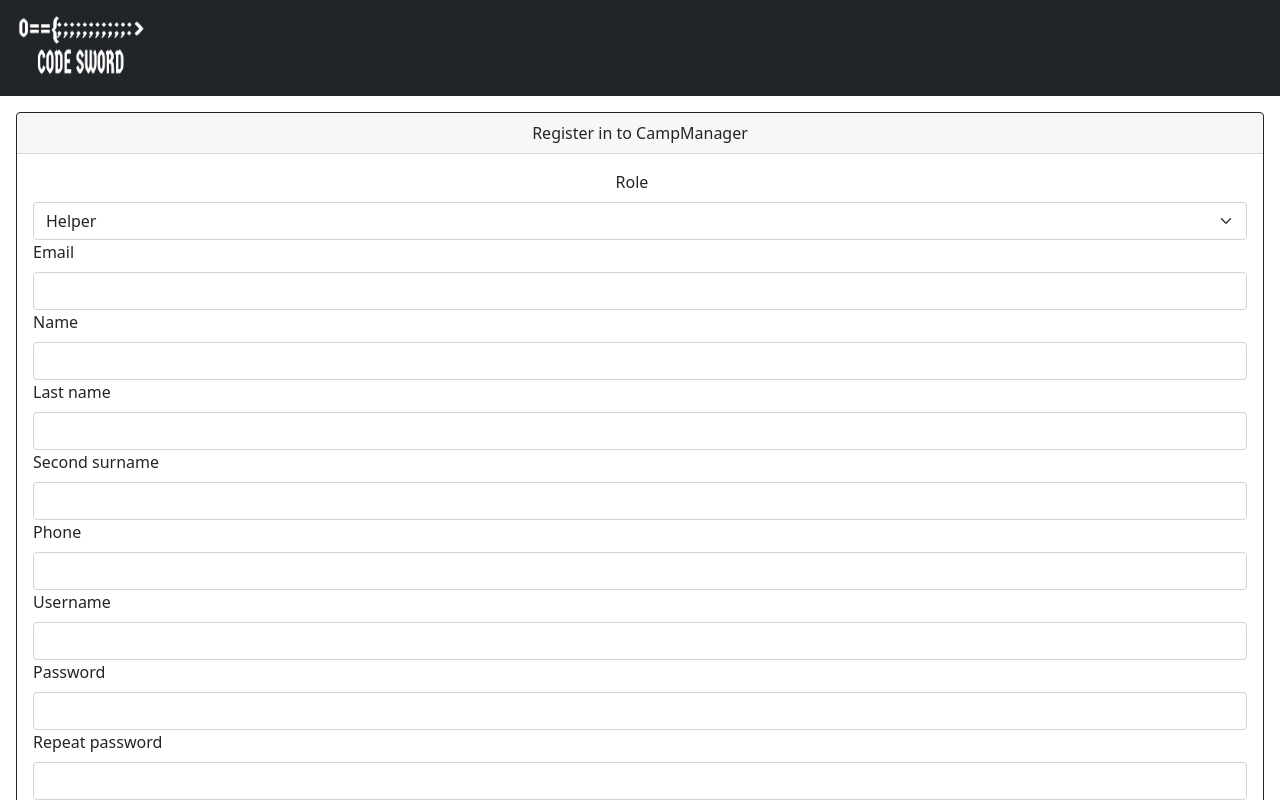
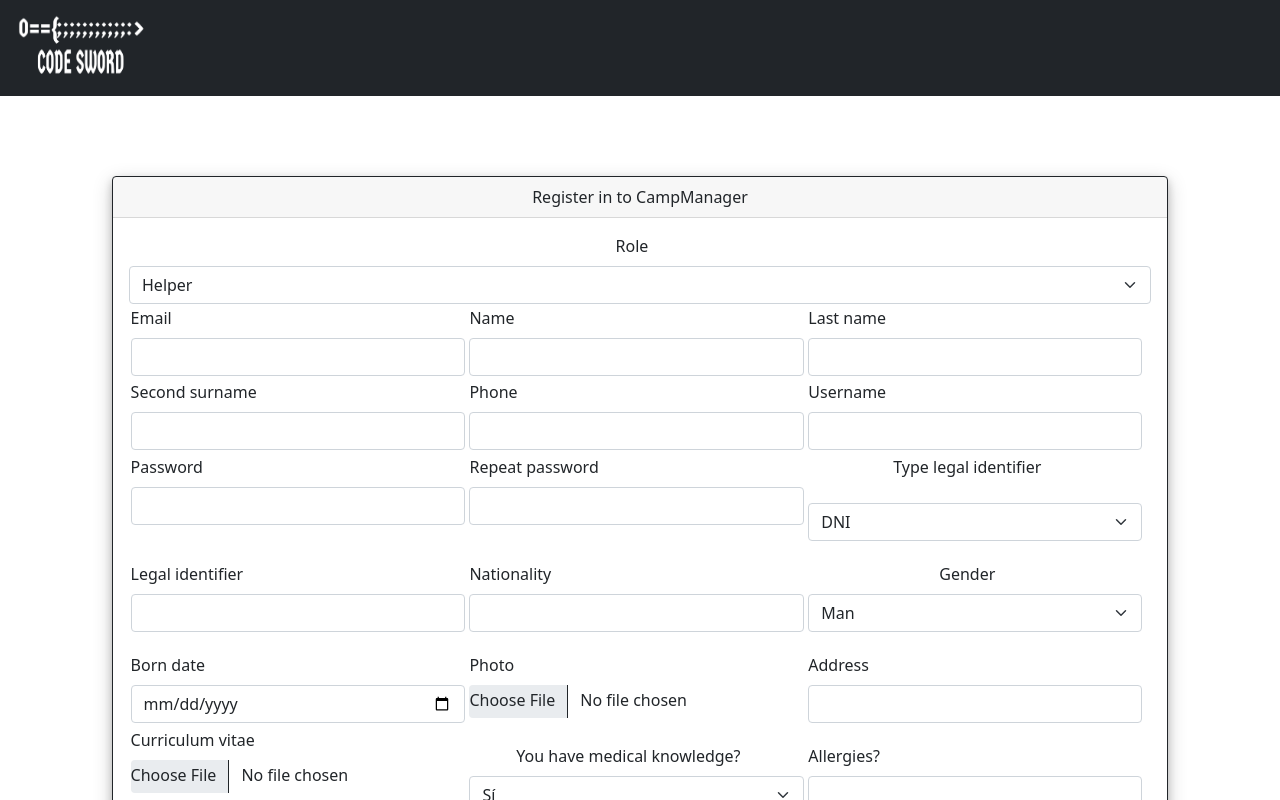
Before and after one commit to davidordo85/Frontend_campManager, a React (Create React App) app in the folder client/: page /register in a window 1280 px wide. Shown: the top 800 px of the page. Built offline with nearby package versions, Linux system fonts and the light colour scheme; no server answers.

Commit message:
register boostrap version

```diff
--- a/client/src/components/auth/RegisterPage/register.css
+++ b/client/src/components/auth/RegisterPage/register.css
@@ -8,13 +8,24 @@
   flex-direction: column;
 }
 
+.form-group > div {
+  margin: 0.1rem;
+}
+
 .form-role,
 .text-header {
   text-align: center;
 }
 
-.label-role {
+.label-role,
+.medical-label {
   margin-right: 1rem;
+}
+
+.form-gender,
+.form-medical {
+  text-align: center;
+  margin-top: 1rem;
 }
 
 .identify-label,
@@ -29,3 +40,30 @@
 .gender-form {
   margin-bottom: 1rem;
 }
+
+@media (min-width: 668px) {
+  .card-register {
+    margin: 3rem 2rem 2rem 2rem;
+    box-shadow: 0 4px 8px 0 rgba(0, 0, 0, 0.2), 0 6px 20px 0 rgba(0, 0, 0, 0.19);
+  }
+
+  .form-register {
+    margin: 1rem;
+  }
+
+  .form-group {
+    display: grid;
+    grid-template-columns: repeat(2, 50%);
+  }
+}
+
+@media (min-width: 1080px) {
+  .card-register {
+    margin: 5rem 7rem 2rem 7rem;
+  }
+  .form-group {
+    display: grid;
+    grid-template-columns: repeat(3, 33%);
+    grid-gap: 0.1rem;
+  }
+}
--- /dev/null
+++ b/client/src/components/auth/RegisterPage/registerForm.css
@@ -0,0 +1,6 @@
+#registerForm-CV,
+#registerForm-photo {
+  padding-top: 0.2rem;
+  padding-left: 0;
+  border: none;
+}
--- a/client/src/components/auth/RegisterPage/registerForm.js
+++ b/client/src/components/auth/RegisterPage/registerForm.js
@@ -1,7 +1,7 @@
 import React from 'react';
 import SelectRole from './SelectRole';
 import { Form, Button } from 'react-bootstrap';
-//import './registerForm.css';
+import './registerForm.css';
 
 const RegisterForm = ({ onSubmit }) => {
   const [register, setRegister] = React.useState({
@@ -140,13 +140,14 @@
 
   return (
     <Form className="form-register" onSubmit={handleSubmit}>
-      <Form.Group className="form-group">
       <SelectRole
         className="select-role"
         name="role"
         value={role}
         handleChange={handleChangeRegister}
       />
+      <Form.Group className="form-group">
+        <div>
           <Form.Label>Email</Form.Label>
           <Form.Control
             className="registerForm-mail"
@@ -156,6 +157,8 @@
             onChange={handleChangeRegister}
             required
           />
+        </div>
+        <div>
           <Form.Label>Name</Form.Label>
           <Form.Control
             className="registerForm-name"
@@ -165,6 +168,8 @@
             onChange={handleChangeRegister}
             required
           />
+        </div>
+        <div>
           <Form.Label>Last name</Form.Label>
           <Form.Control
             type="text"
@@ -174,6 +179,8 @@
             onChange={handleChangeRegister}
             required
           />
+        </div>
+        <div>
           <Form.Label>Second surname</Form.Label>
           <Form.Control
             type="text"
@@ -182,6 +189,8 @@
             value={secondFamilyName}
             onChange={handleChangeRegister}
           />
+        </div>
+        <div>
           <Form.Label>Phone</Form.Label>
           <Form.Control
             type="number"
@@ -191,6 +200,8 @@
             onChange={handleChangeRegister}
             required
           />
+        </div>
+        <div>
           <Form.Label>Username</Form.Label>
           <Form.Control
             type="text"
@@ -200,6 +211,8 @@
             onChange={handleChangeRegister}
             required
           />
+        </div>
+        <div>
           <Form.Label>Password</Form.Label>
           <Form.Control
             type="password"
@@ -209,6 +222,8 @@
             onChange={handleChangeRegister}
             required
           />
+        </div>
+        <div>
           <Form.Label>Repeat password</Form.Label>
           <Form.Control
             type="password"
@@ -220,6 +235,9 @@
               password !== repeatPassword ? 'Password do not match' : null
             }
           />
+        </div>
+        <div className="form-role">
+          <Form.Label className="label-role">Type legal identifier</Form.Label>
           <Form.Select
             name="documentId"
             required
@@ -232,6 +250,8 @@
             <option value="NIF">NIF</option>
             <option value="NIE">NIE</option>
           </Form.Select>
+        </div>
+        <div>
           <Form.Label>Legal identifier</Form.Label>
           <Form.Control
             type="text"
@@ -241,6 +261,8 @@
             onChange={handleChangeRegister}
             required
           />
+        </div>
+        <div>
           <Form.Label>Nationality</Form.Label>
           <Form.Control
             className="registerForm-nationality"
@@ -250,7 +272,9 @@
             onChange={handleChangeRegister}
             required
           />
-        <Form.Label className="gender-label">Gender</Form.Label>
+        </div>
+        <div className="form-gender">
+          <Form.Label className="label-role">Gender</Form.Label>
           <Form.Select
             name="sex"
             className="gender-form"
@@ -261,6 +285,8 @@
             <option value="Mujer">Woman</option>
             <option value="Otro">Other</option>
           </Form.Select>
+        </div>
+        <div>
           <Form.Label>Born date</Form.Label>
           <Form.Control
             className="registerForm-date"
@@ -270,14 +296,18 @@
             onChange={handleChangeRegister}
             required
           />
+        </div>
+        <div>
           <Form.Label>Photo</Form.Label>
           <Form.Control
-          className="registerForm-date"
+            id="registerForm-photo"
             type="file"
             name="photo"
             value={register.photo}
             onChange={handleChangeFile}
           />
+        </div>
+        <div>
           <Form.Label>Address</Form.Label>
           <Form.Control
             className="registerForm-country"
@@ -287,6 +317,7 @@
             onChange={handleChangeRegister}
             required
           />
+        </div>
         {register.role === 'guest' ? (
           <div>
             <Form.Label>Tutor's name</Form.Label>
@@ -300,14 +331,17 @@
             />
           </div>
         ) : null}
+        <div>
           <Form.Label>Curriculum vitae</Form.Label>
           <Form.Control
-          className="registerForm-CV"
+            id="registerForm-CV"
             type="file"
             name="cv"
             value={register.curriculum}
             onChange={handleChangeCv}
           />
+        </div>
+        <div className="form-medical">
           <Form.Label className="medical-label">
             You have medical knowledge?
           </Form.Label>
@@ -319,6 +353,8 @@
             <option value={true}>Sí</option>
             <option value={false}>No</option>
           </Form.Select>
+        </div>
+        <div>
           <Form.Label className="Allergies-label">Allergies?</Form.Label>
           <Form.Control
             className="registerForm-allergies"
@@ -327,15 +363,18 @@
             rows="1"
             onChange={handleChangeRegister}
           />
+        </div>
+        <div className="about">
           <Form.Label>About you</Form.Label>
-        <Form.Label
-          as="textarea"
+          <Form.Control
+            type="text"
             name="about"
-          className="registerForm-name"
+            className="registerForm-about"
             value={about}
             onChange={handleChangeRegister}
             required
           />
+        </div>
       </Form.Group>
       <Button
         variant="outline-dark"
```
Lines whose indentation alone changed are shown as unchanged.
